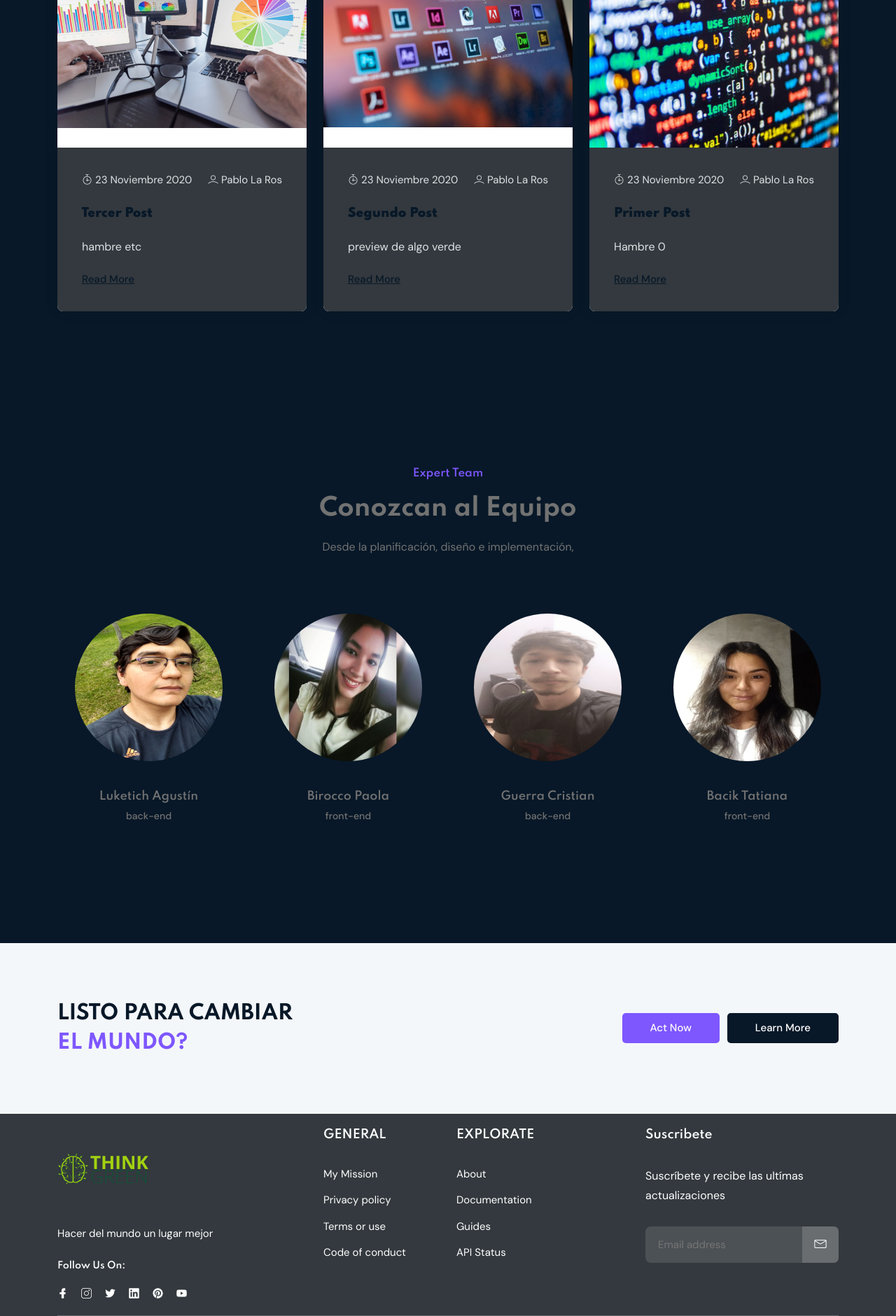
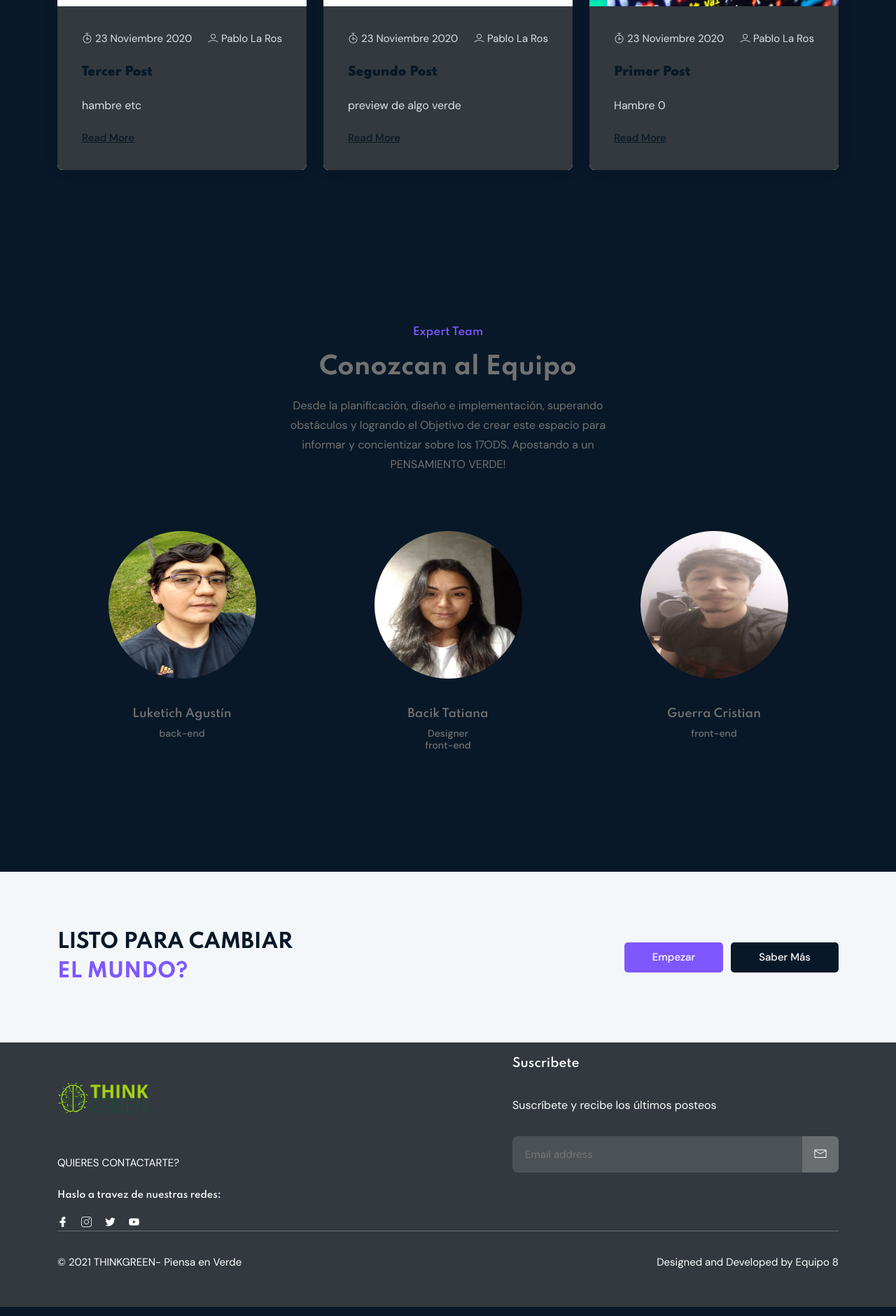
Before and after one commit to CristiannGuerra/GreenBlog, a Django app: page / in a window 1280 px wide. Shown: the part 3040-4921 px from the top of the page at 70% size. Run offline with Django 3.2, Linux system fonts and the light colour scheme; data comes from the database, SQL or seed files in the repository; some libraries are stand-ins or nearby versions.

Commit message:
arreglando templates y estilos

```diff
--- a/mainapp/static/css/estilo.css
+++ b/mainapp/static/css/estilo.css
@@ -59,7 +59,27 @@ span.wow.zoomIn .color{
     justify-content: space-between;
 }
 
-button.portfolio-btn.redondo {
+/* arreglando portofolio section */
+.portfolio-section .portfolio-btn-wrapper a[role="button"] {
+    padding: 10px 23px;
+    font-size: 14px;
+    font-weight: 500;
+    border: none;
+    background-color: #eff2f9;
+    color: #051441;
+    border-radius: 6px;
+    margin-right: 10px;
+    margin-bottom: 10px;
+    -webkit-transition: all .3s ease-out 0s;
+    transition: all .3s ease-out 0s;
+}
+
+.portfolio-section .portfolio-btn-wrapper a[role="button"]:active {
+    background: #7E57FF;
+    color: #fff;
+}
+
+.portfolio-section .portfolio-btn-wrapper .portfolio-btn.redondo {
     border-radius: 20px;
 }
 
@@ -293,4 +313,13 @@ button.reply-btn:hover, button.like-btn:hover {
 
 .single-blog-grid {
     max-height: 753px;
+    margin-top: 0;
 }
+
+.single-blog-grid, .single-blog-grid .blog-content {
+    height: 100%;
+}
+
+.marginTop {
+    margin-top: 30px
+}
--- a/mainapp/static/js/main.js
+++ b/mainapp/static/js/main.js
@@ -50,27 +50,23 @@ Author: GrayGrids
         navbarToggler.classList.toggle("active");
     });
 
-    //======= portfolio-btn active
-	var elements = document.getElementsByClassName("portfolio-btn");
-	for (var i = 0; i < elements.length; i++) {
-		elements[i].onclick = function () {
-
-			// remove class from sibling
-
-			var el = elements[0];
-			while (el) {
-				if (el.tagName === "BUTTON") {
-					//remove class
-					el.classList.remove("active");
-
-				}
-				// pass to the new sibling
-				el = el.nextSibling;
-			}
-
-			this.classList.add("active");
-		};
-	}
+    var $themeButton = document.querySelector('#theme-button'); // obtengo elemento boton
+    var $sections = document.getElementsByClassName('section'); // obtengo el body de la lista de tags
+    var $body = document.getElementsByTagName('body')[0];
+    $themeButton.addEventListener('click', function () { // definir un evento
+        if ($sections[0].style.backgroundColor === 'white') { // si $body tiene la clase oscuro cambia a luminoso
+            $body.className = '';
+        } else {
+            $body.className = 'luminoso';
+        }
+        for (let i = 0; i < $sections.length; i++) {
+            if ($sections[i].style.backgroundColor === 'white') { // si $body tiene la clase oscuro cambia a luminoso
+                $sections[i].style.backgroundColor = '#081828'
+            } else {
+                $sections[i].style.backgroundColor = 'white' // sino que siga oscuro
+            }
+        }
+    })
 
 
 })();
--- a/mainapp/templates/index.html
+++ b/mainapp/templates/index.html
@@ -90,7 +90,7 @@
     </div>
     {% endif %}
     <div class="button">
-        <a href="signup.html" class="btn btn-sm light-theme boton-pequenio-blog">
+        <a href="#" id="theme-button" class="btn btn-sm light-theme boton-pequenio-blog">
             <i class="lni lni-sun"></i>
         </a>
     </div>
@@ -171,7 +171,7 @@
             <div class="col-12">
                 <div class="portfolio-btn-wrapper wow fadeInUp" data-wow-delay=".4s">
                     {% for item in cat_menu %}
-                    <a href="{% url 'category' item|slugify %}" class="btn btn-primary btn-lg enable" tabindex="-1" role="button" aria-disabled="false">{{item}}</a>
+                    <a href="{% url 'category' item|slugify %}" class="btn btn-default portfolio-btn redondo" tabindex="-1" role="button" aria-disabled="false">{{item}}</a>
                     <!-- <button class="portfolio-btn redondo" tabindex="-1" role="button" aria-disabled="false" href="{% url 'category' item|slugify %}">{{item}}</button>-->
                     {% endfor %}
                 </div>
@@ -199,7 +199,7 @@
 
 <div class="row">
 {% for post in object_list %}
-<div class="col-lg-4 col-md-6 col-12 wow fadeInUp" data-wow-delay=".4s">
+<div class="col-lg-4 col-md-6 col-12 wow fadeInUp marginTop" data-wow-delay=".4s">
 
 <div class="single-blog-grid">
 <div class="blog-img">
@@ -221,7 +221,7 @@
 <a href="{% url 'edit_post' post.pk %}"><b>Edit</b></a> |
 <a href="{% url 'delete_post' post.pk %}"><b>Delete</b></a>
 {% endif %}
-<p> {{post.preview|safe}} </p>
+<p> {{post.preview|safe|slice:"120"}} </p>
 <div class="button">
 <a href="{% url 'article' post.pk %}" class="btn">Read More</a>
 </div>
@@ -242,7 +242,7 @@
     <div class="section-title">
     <h3 class="wow zoomIn" data-wow-delay=".2s">Expert Team</h3>
     <h2 class="wow fadeInUp cam-color" data-wow-delay=".4s">Conozcan al Equipo</h2>
-    <p class="wow fadeInUp" data-wow-delay=".6s">Desde la planificación, diseño e implementación, </p>
+    <p class="wow fadeInUp" data-wow-delay=".6s">Desde la planificación, diseño e implementación, superando obstáculos y logrando el Objetivo de crear este espacio para informar y concientizar sobre los 17ODS. Apostando  a un PENSAMIENTO VERDE!</p>
     </div>
     </div>
     </div>
@@ -258,50 +258,31 @@
     <span>back-end</span>
     </h4>
     <ul class="social">
-    <li><a href="javascript:void(0)"><i class="lni lni-facebook-filled"></i></a></li>
-    <li><a href="javascript:void(0)"><i class="lni lni-instagram"></i></a></li>
-    <li><a href="javascript:void(0)"><i class="lni lni-twitter-original"></i></a></li>
-    <li><a href="javascript:void(0)"><i class="lni lni-linkedin-original"></i></a></li>
+    <li><a href="https://www.facebook.com/agustin.luketich"><i class="lni lni-facebook-filled"></i></a></li>
+    <li><a href="https://www.instagram.com/agulukk_182/"><i class="lni lni-instagram"></i></a></li>
+    <li><a href="https://twitter.com/agusluketich"><i class="lni lni-twitter-original"></i></a></li>
+    <li><a href="https://www.linkedin.com/in/agus-luk-7ba6a1209/"><i class="lni lni-linkedin-original"></i></a></li>
      </ul>
     </div>
     </div>
 
     </div>
-    <div class="col-lg-3 col-md-6 col-12 wow fadeInUp" data-wow-delay=".5s">
 
-    <div class="single-team">
-    <div class="team-image">
-    <img src="{% static 'images/pao.jpeg' %}" alt="#">
-    </div>
-    <div class="content">
-    <h4>Birocco Paola
-    <span>front-end</span>
-    </h4>
-    <ul class="social">
-    <li><a href="javascript:void(0)"><i class="lni lni-facebook-filled"></i></a></li>
-    <li><a href="javascript:void(0)"><i class="lni lni-instagram"></i></a></li>
-    <li><a href="javascript:void(0)"><i class="lni lni-twitter-original"></i></a></li>
-    <li><a href="javascript:void(0)"><i class="lni lni-linkedin-original"></i></a></li>
-    </ul>
-    </div>
-    </div>
-
-    </div>
     <div class="col-lg-3 col-md-6 col-12 wow fadeInUp" data-wow-delay=".7s">
 
     <div class="single-team">
     <div class="team-image">
-    <img src="{% static 'images/crist.jpeg' %}" alt="#">
+    <img src="{% static 'images/tatyy.jpeg' %}" alt="#">
     </div>
     <div class="content">
-    <h4>Guerra Cristian
-    <span>back-end</span>
+    <h4>Bacik Tatiana
+    <span>Designer<br>front-end</br></span>
     </h4>
     <ul class="social">
-    <li><a href="javascript:void(0)"><i class="lni lni-facebook-filled"></i></a></li>
-    <li><a href="javascript:void(0)"><i class="lni lni-instagram"></i></a></li>
-    <li><a href="javascript:void(0)"><i class="lni lni-twitter-original"></i></a></li>
-    <li><a href="javascript:void(0)"><i class="lni lni-linkedin-original"></i></a></li>
+    <li><a href="https://www.facebook.com/tatiana.bacik"><i class="lni lni-facebook-filled"></i></a></li>
+    <li><a href="https://www.instagram.com/jbtatianabacik/"><i class="lni lni-instagram"></i></a></li>
+    <li><a href="https://twitter.com/tatianaBacik"><i class="lni lni-twitter-original"></i></a></li>
+    <li><a href="https://www.linkedin.com/in/tatiana-bacik-94b026228/"><i class="lni lni-linkedin-original"></i></a></li>
     </ul>
     </div>
     </div>
@@ -311,17 +292,17 @@
 
     <div class="single-team">
     <div class="team-image">
-    <img src="{% static 'images/tatyy.jpeg' %}" alt="#">
+    <img src="{% static 'images/crist.jpeg' %}" alt="#">
     </div>
     <div class="content">
-    <h4>Bacik Tatiana
+    <h4>Guerra Cristian
     <span>front-end</span>
     </h4>
     <ul class="social">
-    <li><a href="javascript:void(0)"><i class="lni lni-facebook-filled"></i></a></li>
-    <li><a href="javascript:void(0)"><i class="lni lni-instagram"></i></a></li>
-    <li><a href="javascript:void(0)"><i class="lni lni-twitter-original"></i></a></li>
-    <li><a href="javascript:void(0)"><i class="lni lni-linkedin-original"></i></a></li>
+    <li><a href="https://www.facebook.com/cristiannguerra9/"><i class="lni lni-facebook-filled"></i></a></li>
+    <li><a href="https://www.instagram.com/cristiann.guerra/"><i class="lni lni-instagram"></i></a></li>
+    <li><a href="https://twitter.com/crist_guerra"><i class="lni lni-twitter-original"></i></a></li>
+    <li><a href="https://www.linkedin.com/in/cristian-guerra-099b571ab/"><i class="lni lni-linkedin-original"></i></a></li>
     </ul>
     </div>
     </div>
@@ -348,9 +329,9 @@
 </div>
 <div class="col-lg-6 col-md-5 col-12">
 <div class="button">
-<a href="https://www.un.org/es/actnow/" class="btn">Act Now
+<a href="https://www.un.org/es/actnow/" class="btn">Empezar
 </a>
-<a href="https://www.un.org/sustainabledevelopment/es/" class="btn btn-alt">Learn More
+<a href="https://www.un.org/sustainabledevelopment/es/" class="btn btn-alt">Saber más
 </a>
 </div>
 </div>
@@ -361,63 +342,35 @@
 
 
 <footer class="footer section">
-
     <div class="footer-top">
         <div class="container">
             <div class="inner-content">
                 <div class="row">
-<div class="col-lg-4 col-md-6 col-12">
-
+                    <div class="col-md-6 col-12">
                         <div class="single-footer f-about">
                             <div class="logo">
                                 <a href="index.html">
                                     <img src="{% static 'images/logo/PIENSA VERDE LOGO.svg' %}" alt="#">
                                 </a>
                             </div>
-<p>Hacer del mundo un lugar mejor</p>
-<h4 class="social-title">Follow Us On:</h4>
+                            <p>QUIERES CONTACTARTE?</p>
+                            <h4 class="social-title">Haslo a travez de nuestras redes:</h4>
                             <ul class="social">
-<li><a href="javascript:void(0)"><i class="lni lni-facebook-filled"></i></a></li>
-<li><a href="javascript:void(0)"><i class="lni lni-instagram"></i></a></li>
-<li><a href="javascript:void(0)"><i class="lni lni-twitter-original"></i></a></li>
-<li><a href="javascript:void(0)"><i class="lni lni-linkedin-original"></i></a></li>
-<li><a href="javascript:void(0)"><i class="lni lni-pinterest"></i></a></li>
-<li><a href="javascript:void(0)"><i class="lni lni-youtube"></i></a></li>
+                                <li><a href="https://www.facebook.com/profile.php?id=100076452960588"><i
+                                            class="lni lni-facebook-filled"></i></a></li>
+                                <li><a href="https://www.instagram.com/thinkgreene8/"><i
+                                            class="lni lni-instagram"></i></a></li>
+                                <li><a href="https://twitter.com/baciktatiana"><i
+                                            class="lni lni-twitter-original"></i></a></li>
+                                <li><a href="https://www.youtube.com/channel/UCmtreTuMuEMjFsdyWwYxw8A"><i
+                                            class="lni lni-youtube"></i></a></li>
                             </ul>
                         </div>
-
                     </div>
-<div class="col-lg-2 col-md-6 col-12">
-
-<div class="single-footer f-link">
-<h3>GENERAL</h3>
-<ul>
-<li><a href="javascript:void(0)">My Mission</a></li>
-<li><a href="javascript:void(0)">Privacy policy</a></li>
-<li><a href="javascript:void(0)">Terms or use</a></li>
-<li><a href="javascript:void(0)">Code of conduct</a></li>
-</ul>
-</div>
-
-</div>
-<div class="col-lg-2 col-md-6 col-12">
-
-<div class="single-footer f-link">
-<h3>EXPLORATE</h3>
-<ul>
-<li><a href="javascript:void(0)">About</a></li>
-<li><a href="javascript:void(0)">Documentation</a></li>
-<li><a href="javascript:void(0)">Guides</a></li>
-<li><a href="javascript:void(0)">API Status</a></li>
-</ul>
-</div>
-
-</div>
-<div class="col-lg-4 col-md-6 col-12">
-
+                    <div class="col-md-6 col-12">
                         <div class="single-footer newsletter">
                             <h3>Suscribete</h3>
-<p>Suscríbete y recibe las ultímas actualizaciones
+                            <p>Suscríbete y recibe los últimos posteos
                             </p>
                             <form action="#" method="get" target="_blank" class="newsletter-form">
                                 <input name="EMAIL" placeholder="Email address" type="email">
@@ -426,8 +379,6 @@
                                     </button>
                                 </div>
                             </form>
-</div>
-
                         </div>
                     </div>
                 </div>
@@ -440,7 +391,7 @@
                 <div class="inner-content">
                     <div class="row">
                         <div class="col-lg-6 col-md-6 col-12">
-<p class="copyright-text">© 2021 Craft - All Rights Reserved</p>
+                            <p class="copyright-text">© 2021 THINKGREEN- Piensa en Verde</p>
                         </div>
                         <div class="col-lg-6 col-md-6 col-12">
                             <p class="copyright-owner">Designed and Developed by Equipo 8</a>
@@ -449,7 +400,6 @@
                 </div>
             </div>
         </div>
-
 </footer>
 
 
```
Also changed, not shown: mainapp/templates/add_comment.html (+15 -48 lines), mainapp/templates/add_post.html (+15 -48 lines), mainapp/templates/article_details.html (+15 -48 lines), mainapp/templates/category_view.html (+15 -46 lines), mainapp/templates/delete_post.html (+15 -48 lines), mainapp/templates/edit_post.html (+15 -48 lines). Lines whose indentation alone changed are shown as unchanged.
